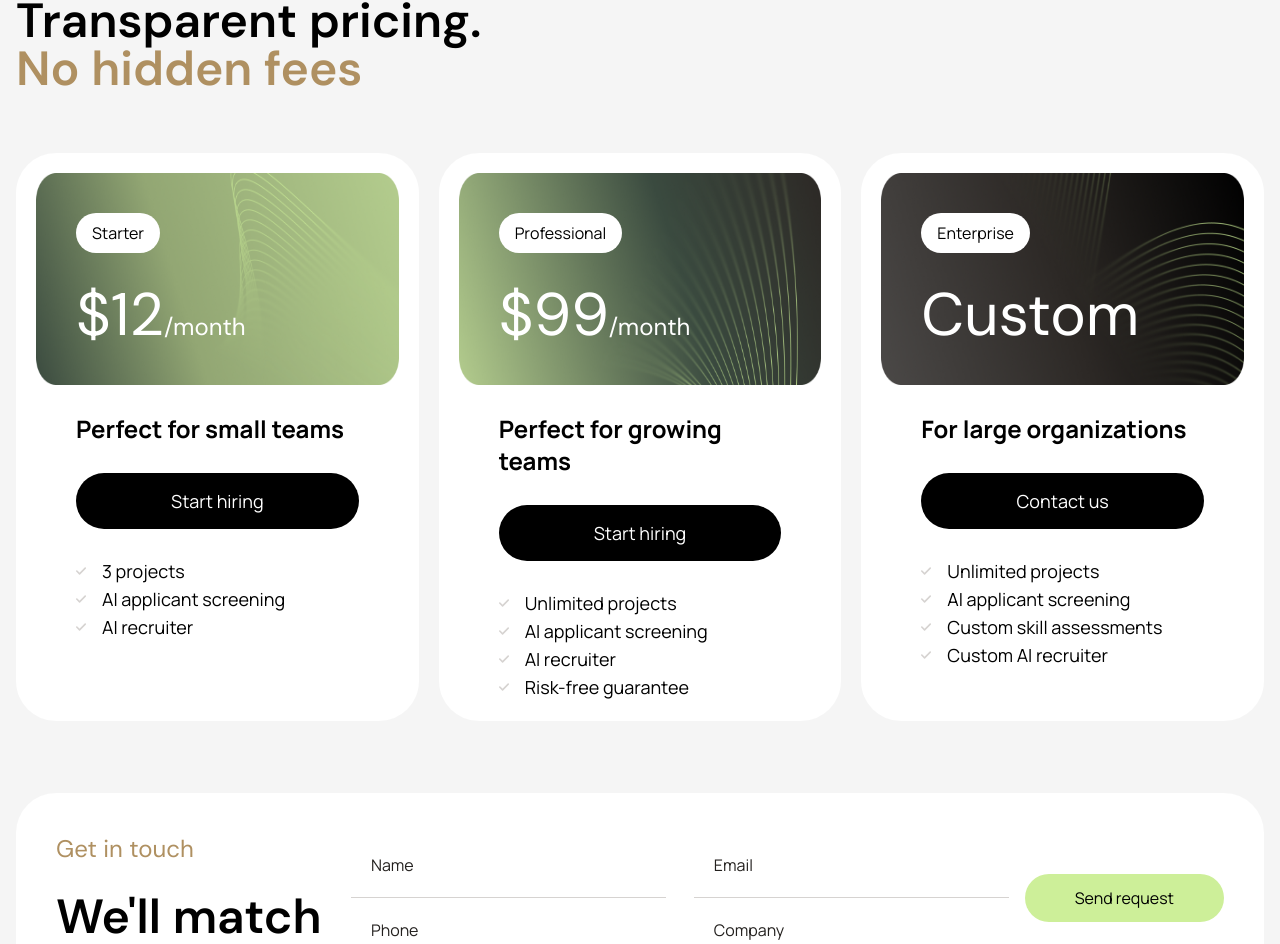
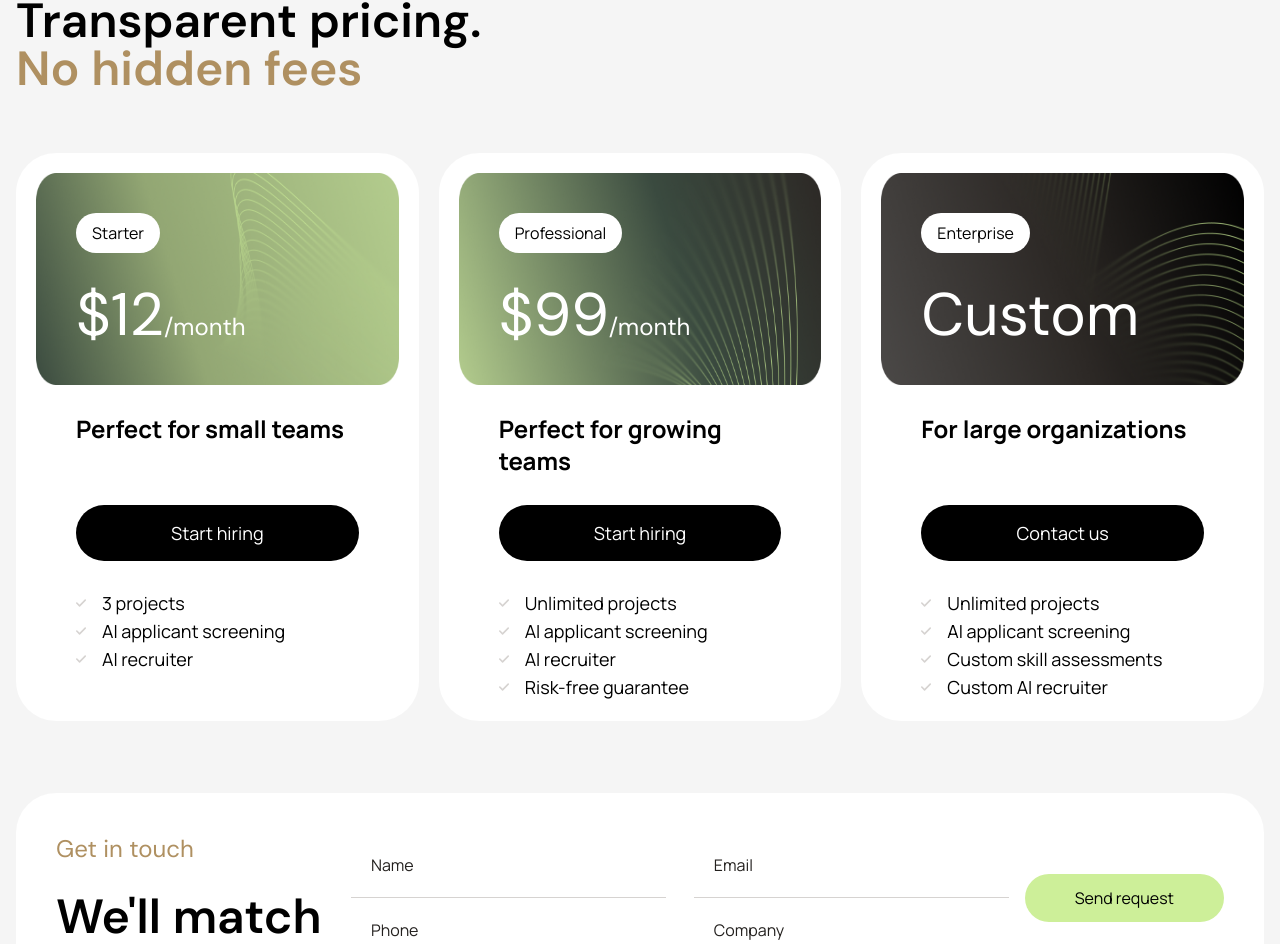
Before and after one commit to slapxxi/kvilon, a React (Vite) app: page / in a window 1280 px wide. Shown: the part 6167-7111 px from the top of the page. Built offline with nearby package versions, Linux system fonts and the light colour scheme.

Commit message:
subgrid in pricing section

```diff
--- a/src/components/PricingSection/index.tsx
+++ b/src/components/PricingSection/index.tsx
@@ -3,13 +3,13 @@ import CheckmarkIcon from '~/assets/checkmark.svg?react'
 
 export const PricingSection = () => {
   return (
-    <section className="col-2 grid gap-15 my-10">
+    <section className="col-2 my-10 grid gap-15">
       <h2 className="title text-5xl">{config.title}</h2>
 
-      <ul className="grid auto-rows-fr grid-cols-3 gap-5">
+      <ul className="grid grid-cols-3 gap-5">
         {config.list.map((item) => (
-          <li className="grid rounded-[40px] bg-white p-5 content-start">
-            <div className="grid grid-cols-[40px_1fr_40px] gap-y-7">
+          <li className="row-span-4 grid grid-rows-subgrid content-start rounded-[40px] bg-white p-5">
+            <div className="row-span-4 grid grid-cols-[40px_1fr_40px] grid-rows-subgrid gap-y-7">
               <div className="col-span-full grid grid-cols-subgrid content-between">
                 <img
                   src={item.img}
```
